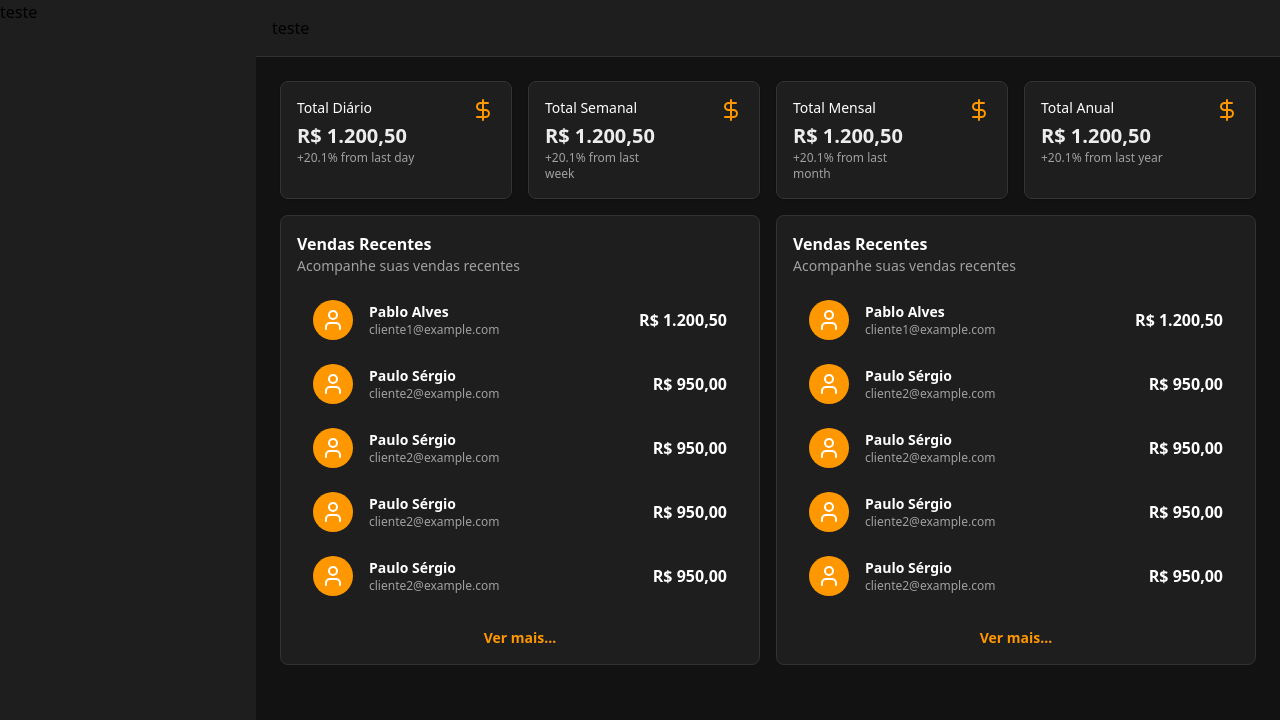
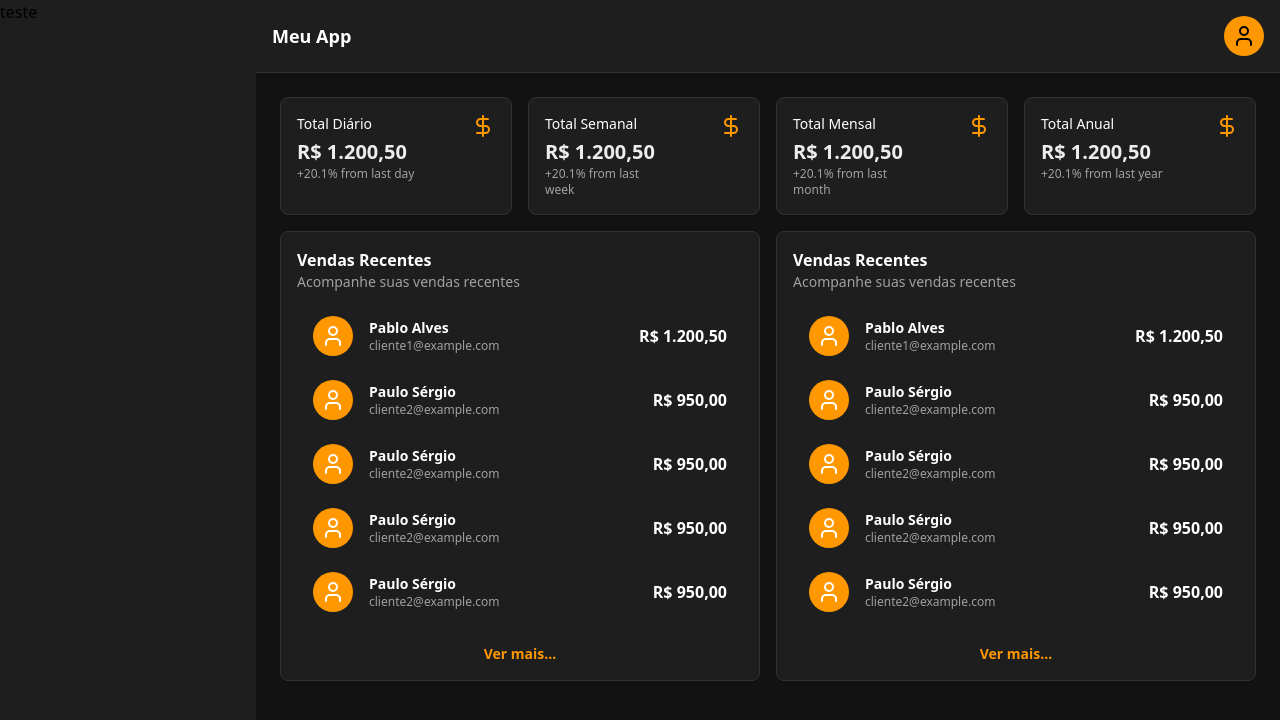
Before and after one commit to pabloalves01/gastro-flow, a React (Vite) app in the folder frontend/: page /dashboard in a window 1280 px wide. Shown: the top 720 px of the page. Built offline with nearby package versions, Linux system fonts and the light colour scheme.

Commit message:
Adicionado user no header

```diff
--- a/frontend/src/layout/authenticated-layout.tsx
+++ b/frontend/src/layout/authenticated-layout.tsx
@@ -1,5 +1,6 @@
 import { Outlet } from "react-router-dom";
 import Sidenav from "./sidenav";
+import Header from "./header";
 
 const AuthenticatedLayout = () => {
     return (
@@ -9,7 +10,7 @@ const AuthenticatedLayout = () => {
 
             {/* Conteúdo da página */}
             <div className="flex-1 flex flex-col h-screen">
-                <div className="w-full p-4 bg-[#1E1E1E] border-b-1 border-[#333333]">teste</div>
+                <Header />
                 <main className="flex-1 flex justify-center p-6 w-full max-w-7xl mx-auto">
                     <Outlet />
                 </main>
--- /dev/null
+++ b/frontend/src/layout/header.tsx
@@ -0,0 +1,17 @@
+import { User } from 'lucide-react';
+
+export default function Header() {
+    return (
+        <div className="bg-[#1E1E1E] border-b-1 border-[#333333] p-4 flex justify-between items-center">
+            <div className="text-white text-lg font-semibold">
+                Meu App
+            </div>
+
+            <div className="flex justify-end">
+                <div className="flex justify-center items-center w-10 h-10 bg-[#FF9800] rounded-full">
+                    <User className="w-6 h-6" />
+                </div>
+            </div>
+        </div>
+    );
+}
```
